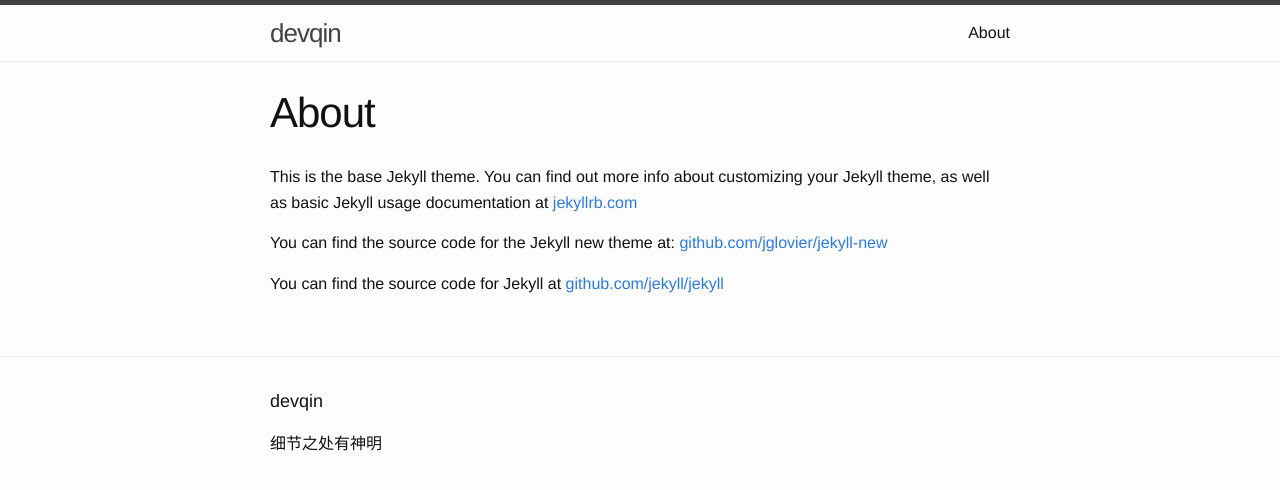
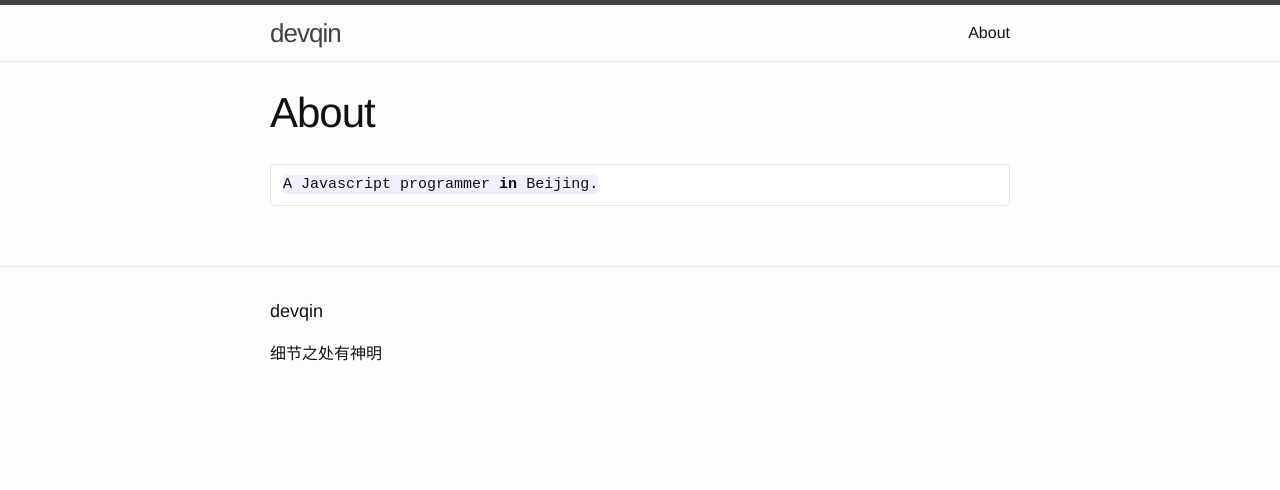
Before and after one commit to devqin/devqin.github.io, a Jekyll site: the page built from about.md, in a window 1280 px wide. Shown: the top 490 px of the page. Built offline with Jekyll 4.4.1, drawn with Linux system fonts in a browser that asks for light colours.

Commit message:
add about.md

````diff
--- a/about.md
+++ b/about.md
@@ -4,8 +4,6 @@ title: About
 permalink: /about/
 ---
 
-This is the base Jekyll theme. You can find out more info about customizing your Jekyll theme, as well as basic Jekyll usage documentation at [jekyllrb.com](http://jekyllrb.com/)
-
-You can find the source code for the Jekyll new theme at: [github.com/jglovier/jekyll-new](https://github.com/jglovier/jekyll-new)
-
-You can find the source code for Jekyll at [github.com/jekyll/jekyll](https://github.com/jekyll/jekyll)
+```javascript
+A Javascript programmer in Beijing.
+```
````
